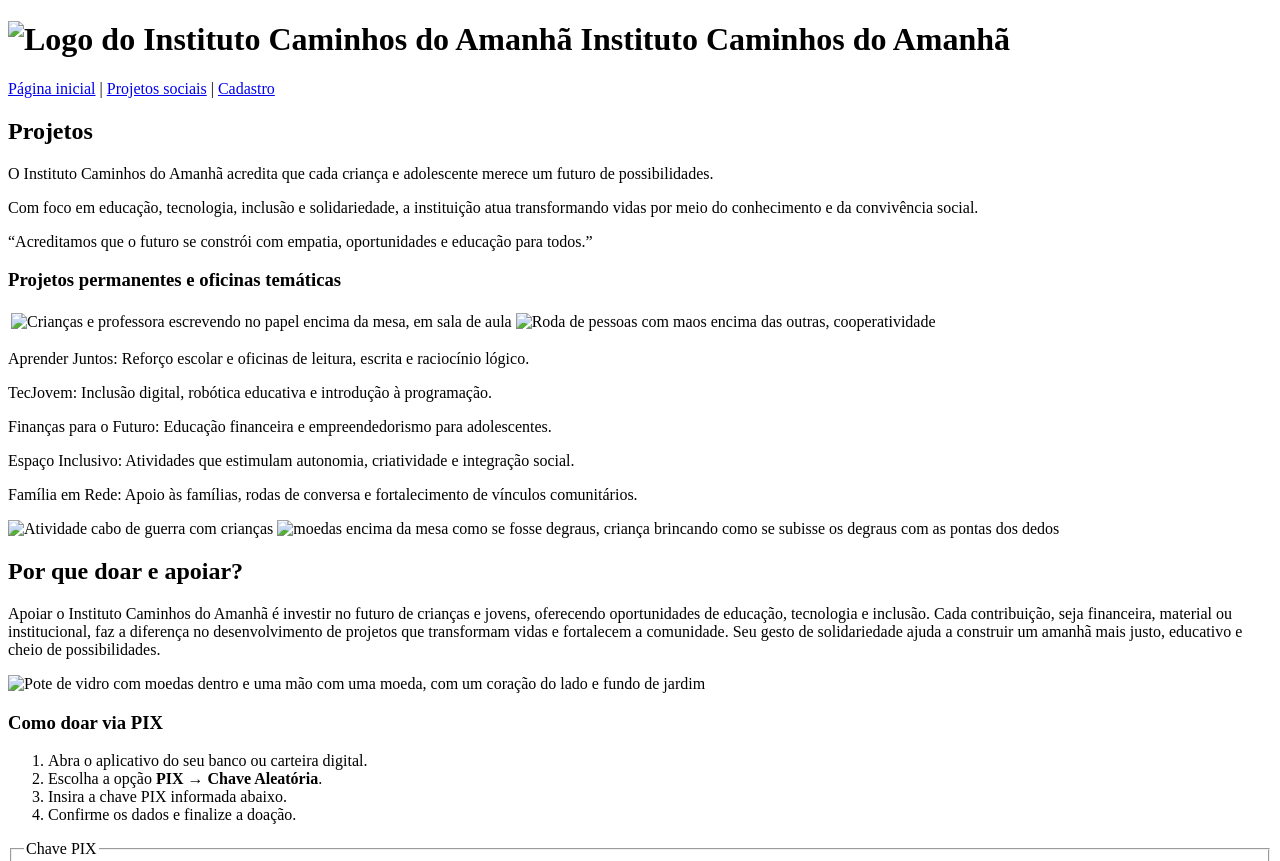
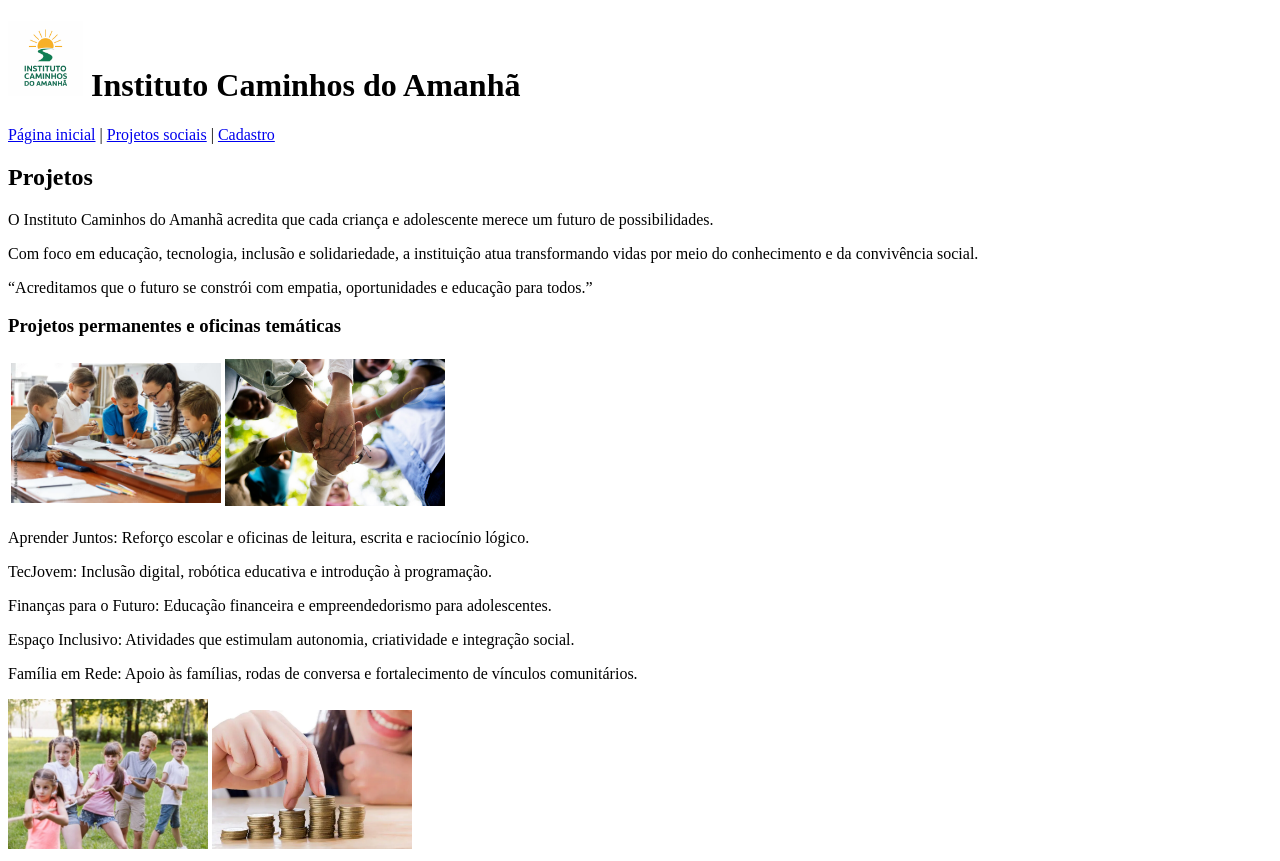
Before and after one commit to DevVortex79/ONG_1, a plain HTML site: page Html/projetos.html in a window 1280 px wide. Shown: the top 861 px of the page. Drawn offline with Linux system fonts and the light colour scheme.

Commit message:
Correção do problema de exibição das imagens (Pasta HTML aumenta 1 ponto/nível no endereço src das imagens)

```diff
--- a/Html/projetos.html
+++ b/Html/projetos.html
@@ -12,7 +12,7 @@
     <!-- Cabeçalho -->
     <header>
         <h1>
-            <img src="./IMG/Caminhos.jpg" alt="Logo do Instituto Caminhos do Amanhã" width="75">
+            <img src="../IMG/Caminhos.jpg" alt="Logo do Instituto Caminhos do Amanhã" width="75">
             Instituto Caminhos do Amanhã
         </h1>
         <nav>
@@ -35,8 +35,8 @@
             <h3>Projetos permanentes e oficinas temáticas</h3>
             <table>
                 <tr>
-                    <td><img src="./IMG/aulas.jpg" alt="Crianças e professora escrevendo no papel encima da mesa, em sala de aula" width="210"></td>
-                    <td><img src="./IMG/vinculo.jpg" alt="Roda de pessoas com maos encima das outras, cooperatividade" width="220"></td>
+                    <td><img src="../IMG/aulas.jpg" alt="Crianças e professora escrevendo no papel encima da mesa, em sala de aula" width="210"></td>
+                    <td><img src="../IMG/vinculo.jpg" alt="Roda de pessoas com maos encima das outras, cooperatividade" width="220"></td>
 
                 </tr>
             </table>
@@ -47,8 +47,8 @@
             <p>Espaço Inclusivo: Atividades que estimulam autonomia, criatividade e integração social.</p>
             <p>Família em Rede: Apoio às famílias, rodas de conversa e fortalecimento de vínculos comunitários.</p>
 
-            <img src="./IMG/cooperativo.jpg" alt="Atividade cabo de guerra com crianças" width="200">
-            <img src="./IMG/financeiras.jpg" alt="moedas encima da mesa como se fosse degraus, criança brincando como se subisse os degraus com as pontas dos dedos" width="200">
+            <img src="../IMG/cooperativo.jpg" alt="Atividade cabo de guerra com crianças" width="200">
+            <img src="../IMG/financeiras.jpg" alt="moedas encima da mesa como se fosse degraus, criança brincando como se subisse os degraus com as pontas dos dedos" width="200">
 
         </section>
 
@@ -59,7 +59,7 @@
                 diferença no desenvolvimento de projetos que transformam vidas e fortalecem a comunidade. Seu gesto de
                 solidariedade ajuda a construir um amanhã mais justo, educativo e cheio de possibilidades.</p>
 
-            <img src="./IMG/doacao.jpg" alt="Pote de vidro com moedas dentro e uma mão com uma moeda, com um coração do lado e fundo de jardim" width="230">
+            <img src="../IMG/doacao.jpg" alt="Pote de vidro com moedas dentro e uma mão com uma moeda, com um coração do lado e fundo de jardim" width="230">
 
             <h3>Como doar via PIX</h3>
             <ol>
```
Also changed, not shown: Html/cadastro.html (+3 -3 lines), Html/index.html (+3 -3 lines).
